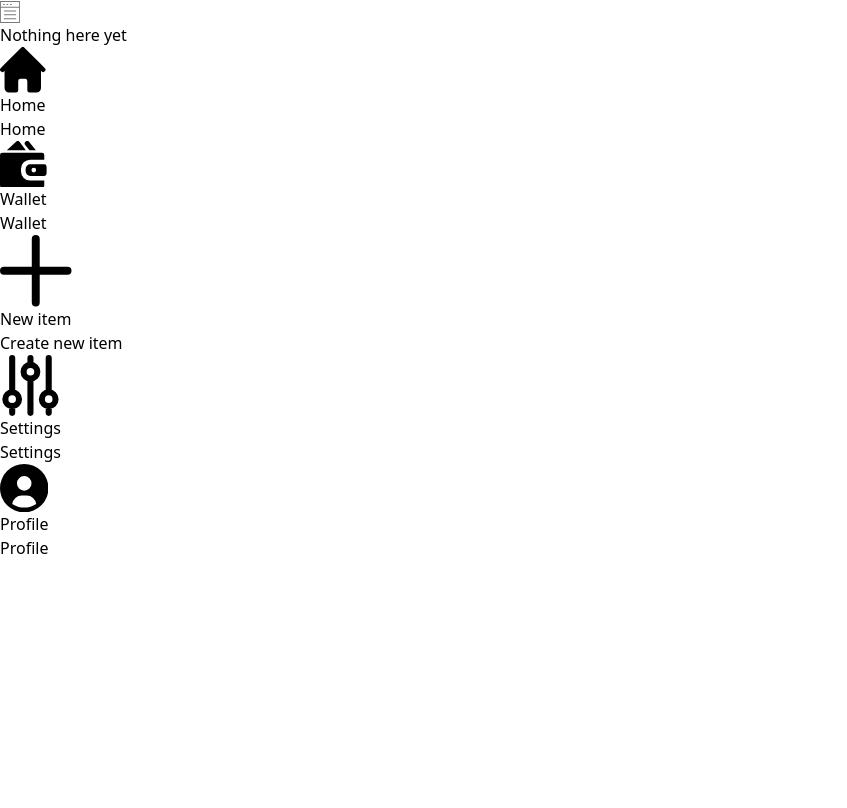
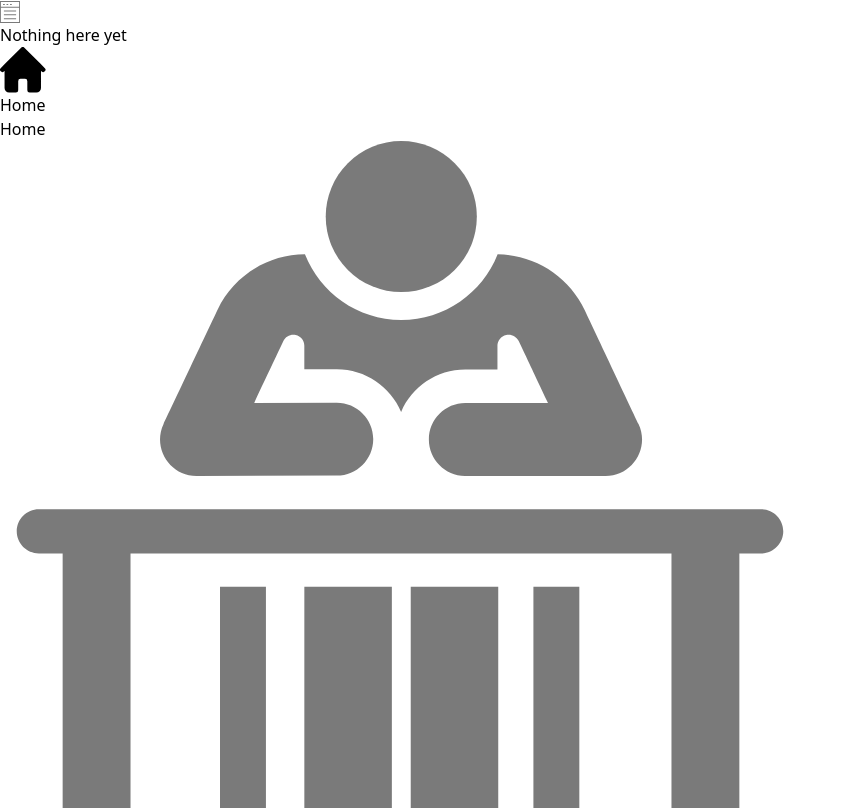
Before and after one commit to codejesse/webmindsv2, a React (Vite) app: page /dashboard in a window 1280 px wide. Shown: the part 1792-2600 px from the top of the page, without its empty margins (0-847 px from the left). Before the commit the page ends 2352 px from the top, so only its background shows below. Built offline with nearby package versions, Linux system fonts and the light colour scheme.

Commit message:
Ui fixes and linking

```diff
--- a/src/routes/root.jsx
+++ b/src/routes/root.jsx
@@ -123,9 +123,9 @@ const Root = () => {
             <div className="fixed z-50 w-96 lg:w-full lg:hidden h-16 max-w-lg -translate-x-1/2 bg-white border border-gray-200 rounded-full bottom-4 left-1/2">
                 <div className="grid h-full max-w-lg grid-cols-5 mx-auto">
                     <button data-tooltip-target="tooltip-home" type="button" className="inline-flex flex-col items-center justify-center px-5 rounded-l-full hover:bg-gray-50 dark:hover:bg-gray-800 group">
-                        <svg className="w-5 h-5 mb-1 text-gray-500 dark:text-gray-400 group-hover:text-blue-600 dark:group-hover:text-blue-500" aria-hidden="true" xmlns="http://www.w3.org/2000/svg" fill="currentColor" viewBox="0 0 20 20">
+                    <Link to="/dashboard"><svg className="w-5 h-5 mb-1 text-gray-500 dark:text-gray-400 group-hover:text-blue-600 dark:group-hover:text-blue-500" aria-hidden="true" xmlns="http://www.w3.org/2000/svg" fill="currentColor" viewBox="0 0 20 20">
                             <path d="m19.707 9.293-2-2-7-7a1 1 0 0 0-1.414 0l-7 7-2 2a1 1 0 0 0 1.414 1.414L2 10.414V18a2 2 0 0 0 2 2h3a1 1 0 0 0 1-1v-4a1 1 0 0 1 1-1h2a1 1 0 0 1 1 1v4a1 1 0 0 0 1 1h3a2 2 0 0 0 2-2v-7.586l.293.293a1 1 0 0 0 1.414-1.414Z" />
-                        </svg>
+                        </svg></Link>
                         <span className="sr-only">Home</span>
                     </button>
                     <div id="tooltip-home" role="tooltip" className="absolute z-10 invisible inline-block px-3 py-2 text-sm font-medium text-white transition-opacity duration-300 bg-gray-900 rounded-lg shadow-sm opacity-0 tooltip dark:bg-gray-700">
@@ -133,14 +133,15 @@ const Root = () => {
                         <div className="tooltip-arrow" data-popper-arrow></div>
                     </div>
                     <button data-tooltip-target="tooltip-wallet" type="button" className="inline-flex flex-col items-center justify-center px-5 hover:bg-gray-50 dark:hover:bg-gray-800 group">
-                        <svg className="w-5 h-5 mb-1 text-gray-500 dark:text-gray-400 group-hover:text-blue-600 dark:group-hover:text-blue-500" aria-hidden="true" xmlns="http://www.w3.org/2000/svg" fill="currentColor" viewBox="0 0 20 20">
+                        {/* <svg className="w-5 h-5 mb-1 text-gray-500 dark:text-gray-400 group-hover:text-blue-600 dark:group-hover:text-blue-500" aria-hidden="true" xmlns="http://www.w3.org/2000/svg" fill="currentColor" viewBox="0 0 20 20">
                             <path d="M11.074 4 8.442.408A.95.95 0 0 0 7.014.254L2.926 4h8.148ZM9 13v-1a4 4 0 0 1 4-4h6V6a1 1 0 0 0-1-1H1a1 1 0 0 0-1 1v13a1 1 0 0 0 1 1h17a1 1 0 0 0 1-1v-2h-6a4 4 0 0 1-4-4Z" />
                             <path d="M19 10h-6a2 2 0 0 0-2 2v1a2 2 0 0 0 2 2h6a1 1 0 0 0 1-1v-3a1 1 0 0 0-1-1Zm-4.5 3.5a1 1 0 1 1 0-2 1 1 0 0 1 0 2ZM12.62 4h2.78L12.539.41a1.086 1.086 0 1 0-1.7 1.352L12.62 4Z" />
-                        </svg>
+                        </svg> */}
+                        <Link to="/tutorials"><img src='/learning.svg' /></Link>
                         <span className="sr-only">Wallet</span>
                     </button>
                     <div id="tooltip-wallet" role="tooltip" className="absolute z-10 invisible inline-block px-3 py-2 text-sm font-medium text-white transition-opacity duration-300 bg-gray-900 rounded-lg shadow-sm opacity-0 tooltip dark:bg-gray-700">
-                        Wallet
+                        tutorials
                         <div className="tooltip-arrow" data-popper-arrow></div>
                     </div>
                     <div className="flex items-center justify-center">
```
Also changed, not shown: public/learning.svg (added).
